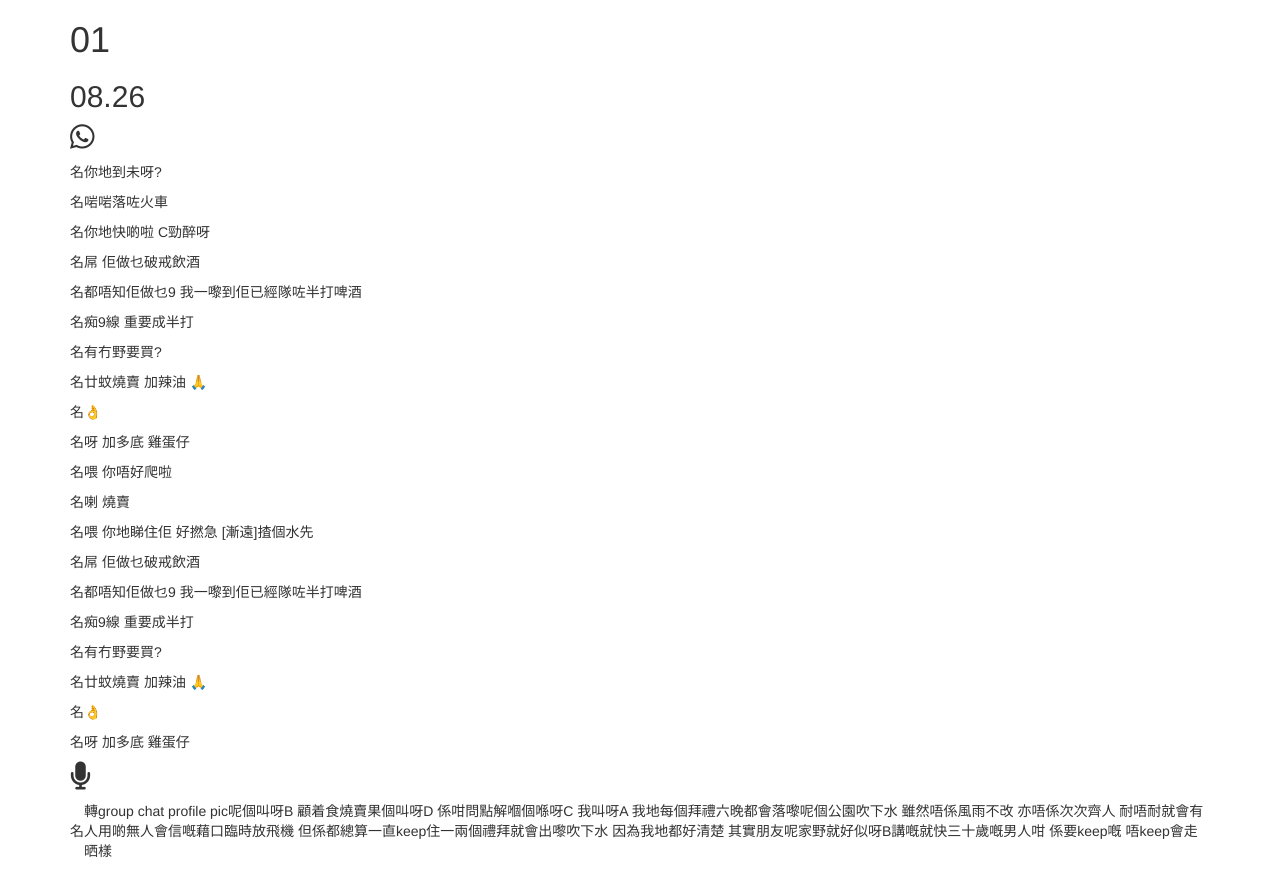
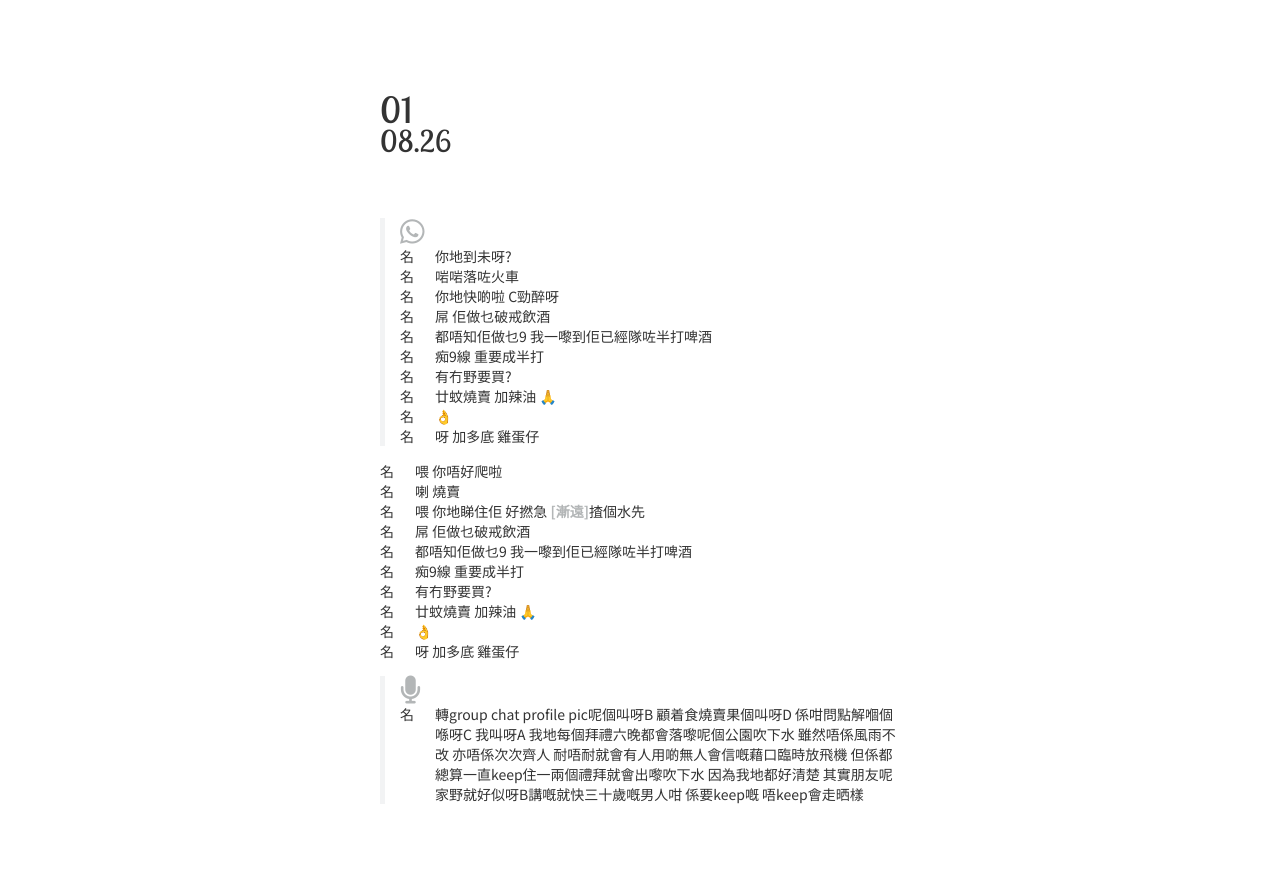
Before and after one commit to keewt/keewt.github.io, a plain HTML site: page 01.html in a window 1280 px wide. After the commit the page ends 819 px from the top, so only its background shows below. Drawn offline with nearby package versions, Linux system fonts and the light colour scheme.

Commit message:
Update 01.html

```diff
--- a/01.html
+++ b/01.html
@@ -6,7 +6,7 @@
 		<link href="https://fonts.googleapis.com/css?family=Lobster+Two" rel="stylesheet">
 		<link href="https://fonts.googleapis.com/earlyaccess/notosanstc.css" rel="stylesheet">
 		<link rel="stylesheet" href="https://opensource.keycdn.com/fontawesome/4.7.0/font-awesome.min.css">
-		<link rel="stylesheet" type="text/css" href="01n.css">
+		<link rel="stylesheet" type="text/css" href="01.css">
 </head>
 <body>
 
```
